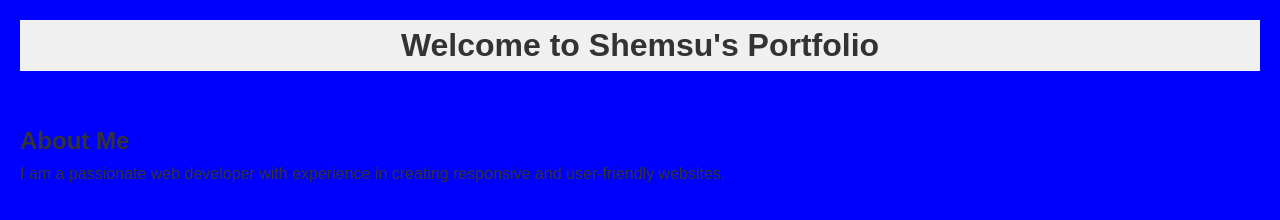
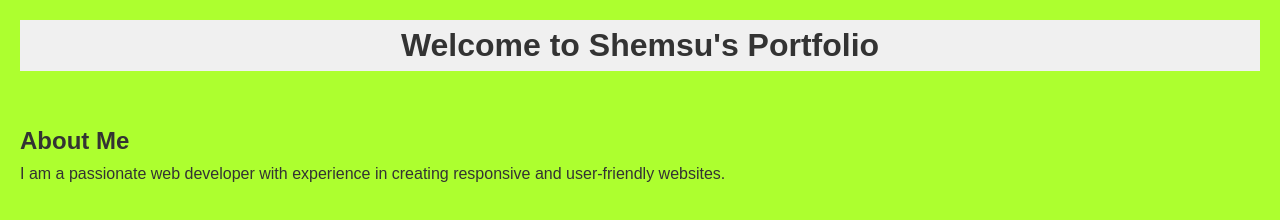
Before and after one commit to shemsu-melese/portfolio, a plain HTML site: page index.html in a window 1280 px wide. Drawn offline with Linux system fonts and the light colour scheme.

Commit message:
first success branch created after stragle

```diff
--- a/style.css
+++ b/style.css
@@ -6,7 +6,7 @@
 body {
     font-family: Arial, sans-serif;
     line-height: 1.6;
-    background-color: blue;
+    background-color: greenyellow ;
     color: #333;
     padding: 20px;
 }
```
